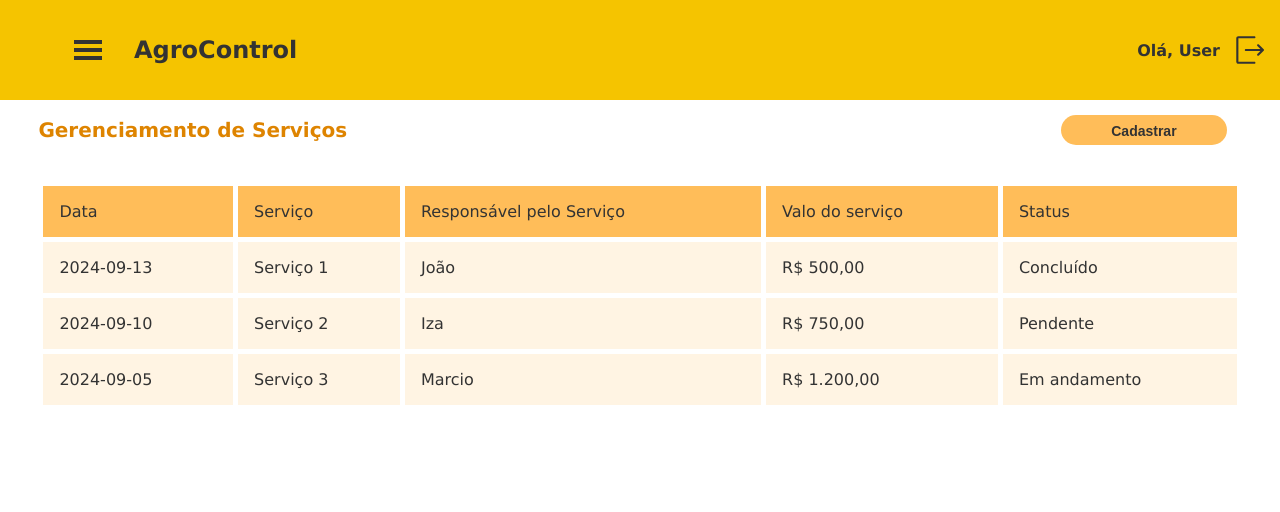
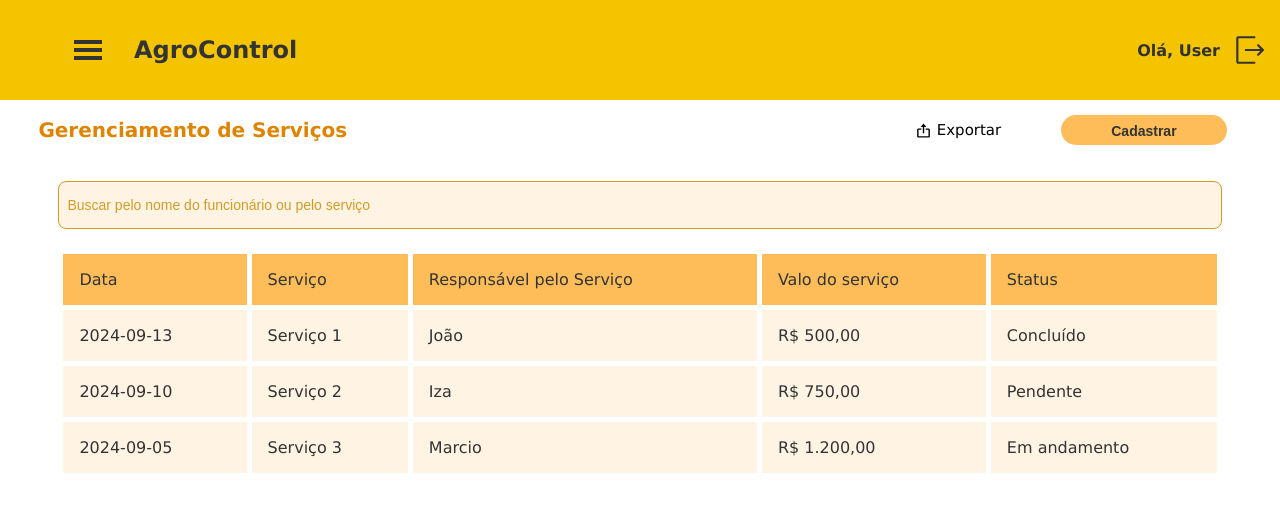
Before and after one commit to S204-Inatel-2024-2/AgroControl, a React (Create React App) app in the folder frontend/: page /services in a window 1280 px wide. Shown: the top 512 px of the page. Built offline with nearby package versions, Linux system fonts and the light colour scheme.

Commit message:
feat: :sparkles: adds export btn

```diff
--- a/frontend/src/components/ServicesList/index.tsx
+++ b/frontend/src/components/ServicesList/index.tsx
@@ -2,6 +2,8 @@
 import * as Styled from './styles';
 import { useNavigate } from 'react-router-dom';
 import Table from '../../components/Table';
+import jsPDF from 'jspdf';
+import { BiExport } from 'react-icons/bi';
 
 const data: any[] = [
     { id: 1, col1: '2024-09-13', col2: 'Serviço 1', col3: 'João', col4: 500.00, col5: 'Concluído' },
@@ -30,7 +32,24 @@ const formattedData = data.map(item => ({
 
 export function ServicesList(): JSX.Element {
 
+    const exportPDF = () => {
+    const doc = new jsPDF();
 
+    const tableColumn = columns.map(col => col.header);
+    const tableRows: (string | number)[][] = data.map(service => [
+      service.col1,
+      service.col2,
+      service.col3,
+      service.col4,
+      service.col5,
+    ]);
+
+    (doc as any).autoTable({
+      head: [tableColumn],
+      body: tableRows,
+    });
+    doc.save('table_services.pdf');
+  };
 
     const navigate = useNavigate();
     return (
@@ -38,12 +57,26 @@ export function ServicesList(): JSX.Element {
         <Styled.Container>
             <Styled.TitleDiv>
                 <Styled.Title>Gerenciamento de Serviços</Styled.Title>
+
                 <Styled.ButtonDiv>
+                    <Styled.Text onClick={exportPDF}>
+                        <BiExport />
+                        Exportar
+                    </Styled.Text>
                     <Styled.Button onClick={() => {}}>Cadastrar</Styled.Button>
                 </Styled.ButtonDiv>
             </Styled.TitleDiv>
+            <Styled.Content>
+
+
+            <Styled.Input
+            type="text"
+            placeholder="Buscar pelo nome do funcionário ou pelo serviço"
+            // value={searchTerm}
+            // onChange={e => setSearchTerm(e.target.value)}
+          />
             <Table columns={columns} data={formattedData} />
-
+            </Styled.Content>
 
         </Styled.Container>
 
--- a/frontend/src/components/ServicesList/styles.ts
+++ b/frontend/src/components/ServicesList/styles.ts
@@ -36,10 +36,8 @@ export const Label = styled.label`
 `;
 
 export const Input = styled.input`
-
-  margin-left: auto;
+  width: auto;
   height: 30px;
-  width: 800px;
   padding: 8px;
   border: 1px solid ${({ theme }) => theme.colors.placeholderInput};
   border-radius: 8px;
@@ -82,6 +80,8 @@ export const Button = styled.button`
 export const ButtonDiv = styled.div`
   display: flex;
   justify-content: space-between;
+  gap: 60px;
+  align-items: center;
 `
 
 export const Error = styled.text`
@@ -116,10 +116,22 @@ export const RowDiv = styled.div`
   width: 100%;
   padding-top: 10px;
 `
-
-export const InputWrapper = styled.div`
+export const Content = styled.div`
   display: flex;
   flex-direction: column;
-  width: 48%;
-
-`
+  height: 100%;
+  padding: 0px 20px 0px 20px;
+  gap: 20px;
+`;
+export const Text = styled.div`
+  color: #000000;
+  font-size: 15px;
+  font-weight: 550;
+  cursor: pointer;
+  display: flex;
+  align-items: flex-end;
+  gap: 5px;
+  svg{
+    font-size: 17px;
+  }
+`;
--- a/frontend/src/pages/EmployeeRegistration/index.tsx
+++ b/frontend/src/pages/EmployeeRegistration/index.tsx
@@ -11,8 +11,9 @@ export function EmployeeRegistration(): JSX.Element {
 
   return (
     <>
+      <Header/>
         <Styled.Container>
-            <Header/>
+
             <EmployeeForms/>
 
 
```
